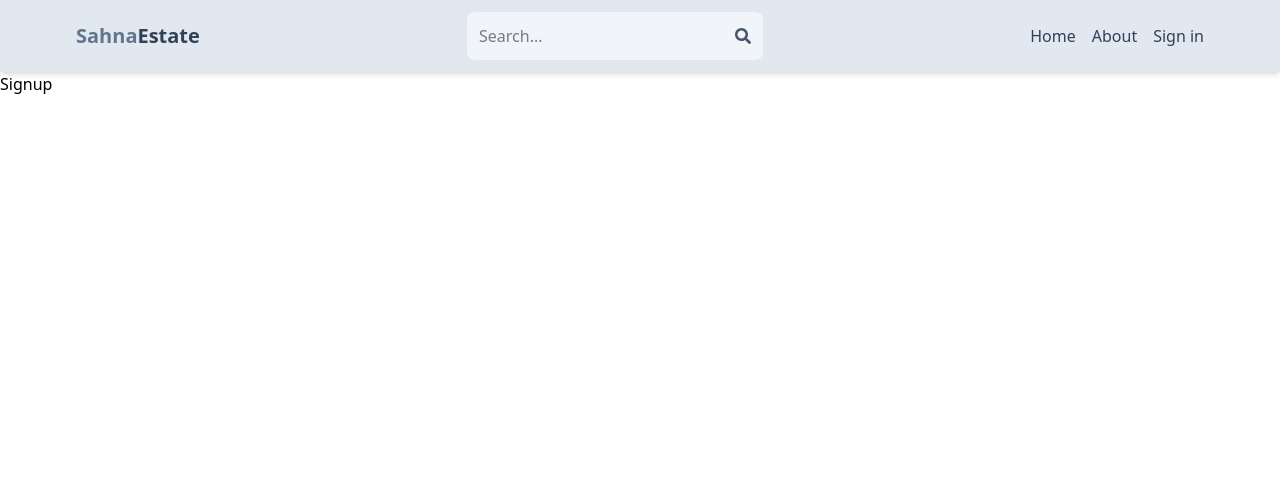
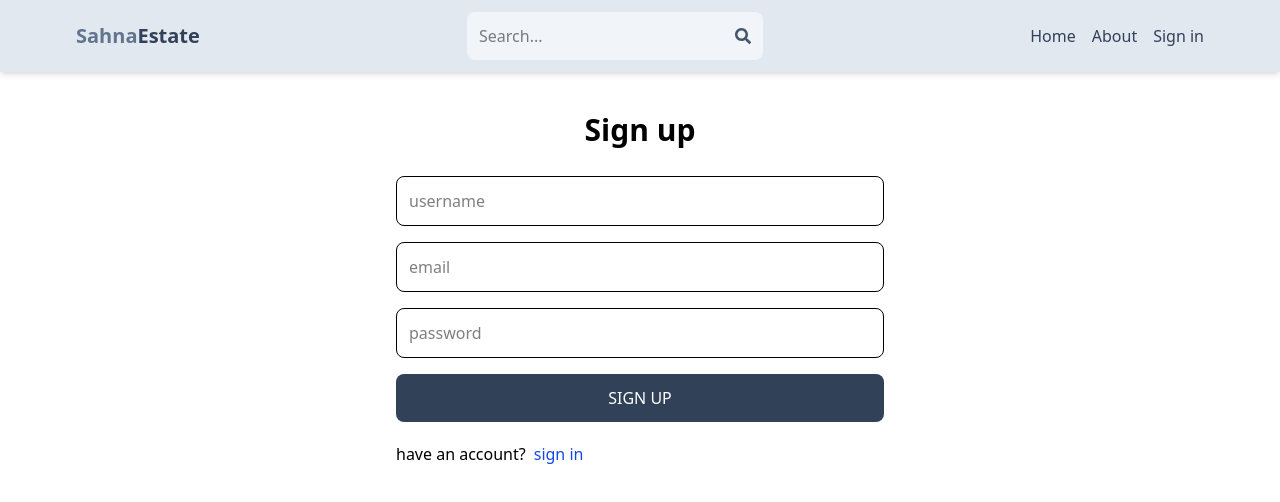
Before and after one commit to Sagarhr30k52/mearn-estate, a React (Vite) app in the folder client/: page /sign-up in a window 1280 px wide. Shown: the top 502 px of the page. Built offline with nearby package versions, Linux system fonts and the light colour scheme.

Commit message:
created sign up page

```diff
--- a/client/src/index.css
+++ b/client/src/index.css
@@ -1 +1,5 @@
 @import "tailwindcss";
+
+body {
+    background-color: rdb(241, 245, 241);
+}
--- a/client/src/pages/Signup.jsx
+++ b/client/src/pages/Signup.jsx
@@ -1,9 +1,22 @@
 import React from 'react'
+import {Link} from 'react-router-dom'
 
 function Signout() {
   return (
-    <div>
-      Signup
+    <div className='p-3 max-w-lg mx-auto'>
+      <h1 className='text-3xl text-center font-semibold my-7'>Sign up</h1>
+
+      <form className='flex flex-col gap-4'>
+        <input type="text" placeholder='username' className='border p-3 rounded-lg' id='username'/>
+        <input type="email" placeholder='email' className='border p-3 rounded-lg' id='email'/>
+        <input type="password" placeholder='password' className='border p-3 rounded-lg' id='password'/>
+        <button className='bg-slate-700 text-white p-3 rounded-lg uppercase hover:opacity-p5 disabled:opacity-80'>Sign up</button>
+      </form>
+
+      <div className='flex gap-2 mt-5'>
+        <p>have an account?</p>
+        <Link to={'/sign-in'} className='text-blue-700'>sign in</Link>
+      </div>
     </div>
   )
 }
```
